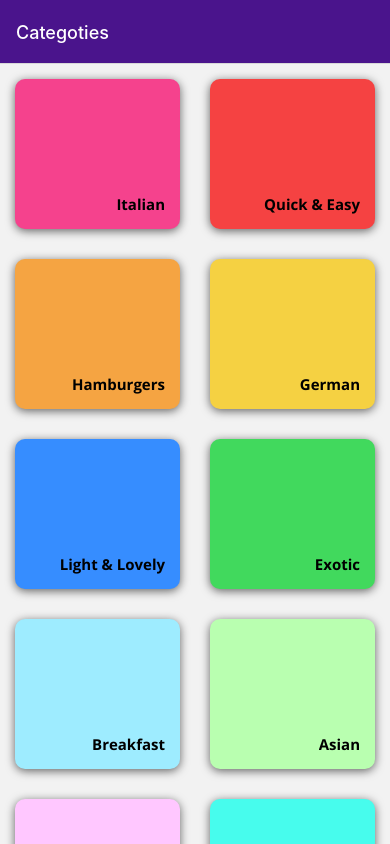
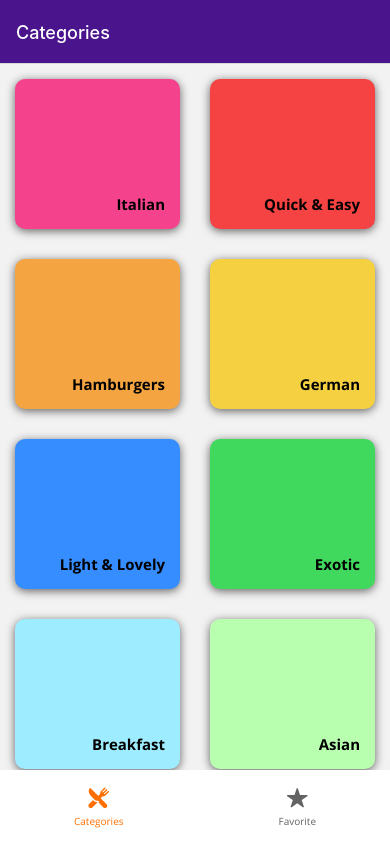
Before and after one commit to adaremitchandra/2_Expo, a React Native app: screen / in a window 390 px wide. Built offline with nearby package versions, Linux system fonts and the light colour scheme.

Commit message:
Bottom Tab Navigation

```diff
--- /dev/null
+++ b/components/BottomNavigator.js
@@ -0,0 +1,62 @@
+import React from "react";
+import { StyleSheet, View } from "react-native";
+import TabItem from "./TabItem";
+
+const ButtomNavigator = ({ state, descriptors, navigation }) => {
+  return (
+    <View style={styles.container}>
+      {state.routes.map((route, index) => {
+        const { options } = descriptors[route.key];
+        const label =
+          options.tabBarLabel !== undefined
+            ? options.tabBarLabel
+            : options.title !== undefined
+            ? options.title
+            : route.name;
+
+        const isFocused = state.index === index;
+
+        const onPress = () => {
+          const event = navigation.emit({
+            type: "tabPress",
+            target: route.key,
+            canPreventDefault: true,
+          });
+
+          if (!isFocused && !event.defaultPrevented) {
+            // The `merge: true` option makes sure that the params inside the tab screen are preserved
+            navigation.navigate({ name: route.name, merge: true });
+          }
+        };
+
+        const onLongPress = () => {
+          navigation.emit({
+            type: "tabLongPress",
+            target: route.key,
+          });
+        };
+
+        return (
+          <TabItem
+            title={label}
+            active={isFocused}
+            onPress={onPress}
+            onLongPress={onLongPress}
+          />
+        );
+      })}
+    </View>
+  );
+};
+
+export default ButtomNavigator;
+
+const styles = StyleSheet.create({
+  container: {
+    flexDirection: "row",
+    justifyContent: "space-between",
+    paddingHorizontal: 74,
+    paddingVertical: 16,
+    backgroundColor: "white",
+  },
+});
--- /dev/null
+++ b/components/TabItem.js
@@ -0,0 +1,47 @@
+import React from "react";
+import { StyleSheet, Text, TouchableOpacity, View } from "react-native";
+import { Ionicons } from "@expo/vector-icons";
+import Colors from "../constants/Colors";
+
+const TabItem = ({ title, active, onPress, onLongPress }) => {
+  const Icon = () => {
+    if (title === "Categories") {
+      return active ? (
+        <Ionicons name="ios-restaurant" size={22} color={Colors.accentColor} />
+      ) : (
+        <Ionicons name="ios-restaurant" size={22} color="#636363" />
+      );
+    }
+    if (title === "Favorite") {
+      return active ? (
+        <Ionicons name="ios-star" size={22} color={Colors.accentColor} />
+      ) : (
+        <Ionicons name="ios-star" size={22} color="#636363" />
+      );
+    }
+  };
+  return (
+    <TouchableOpacity
+      onPress={onPress}
+      onLongPress={onLongPress}
+      style={styles.container}
+    >
+      <Icon />
+      <Text style={styles.text(active)}>{title}</Text>
+    </TouchableOpacity>
+  );
+};
+
+export default TabItem;
+
+const styles = StyleSheet.create({
+  container: {
+    alignItems: "center",
+  },
+  text: (active) => ({
+    fontSize: 10,
+    color: active ? Colors.accentColor : "#636363",
+    fontFamily: "open-sans",
+    marginTop: 4,
+  }),
+});
--- a/navigation/MealsNavigation.js
+++ b/navigation/MealsNavigation.js
@@ -5,11 +5,31 @@ import { createNativeStackNavigator } from "@react-navigation/native-stack";
 import CategoriesScreen from "../screens/CategoriesScreen";
 import MealDetailScreen from "../screens/MealDetailScreen";
 import CategoryMealsScreen from "../screens/CategoryMealsScreen";
+import FavoriteScreen from "../screens/FavoriteScreen";
+
 import Colors from "../constants/Colors";
 import { HeaderButtons, Item } from "react-navigation-header-buttons";
 import HeaderButton from "../components/HeaderButton";
+import { createBottomTabNavigator } from "@react-navigation/bottom-tabs";
+import ButtomNavigator from "../components/BottomNavigator";
 
 const Stack = createNativeStackNavigator();
+const Tab = createBottomTabNavigator();
+
+const MainNavigation = () => {
+  return (
+    <Tab.Navigator
+      screenOptions={{
+        headerStyle: { backgroundColor: Colors.primaryColor },
+        headerTintColor: "white",
+      }}
+      tabBar={(props) => <ButtomNavigator {...props} />}
+    >
+      <Tab.Screen name="Categories" component={CategoriesScreen} />
+      <Tab.Screen name="Favorite" component={FavoriteScreen} />
+    </Tab.Navigator>
+  );
+};
 
 const MealsNavigation = () => {
   return (
@@ -21,7 +41,11 @@ const MealsNavigation = () => {
             headerTintColor: "white",
           }}
         >
-          <Stack.Screen name="Categoties" component={CategoriesScreen} />
+          <Stack.Screen
+            name="Main"
+            component={MainNavigation}
+            options={{ headerShown: false }}
+          />
           <Stack.Screen
             name="CategoryMeals"
             component={CategoryMealsScreen}
```
